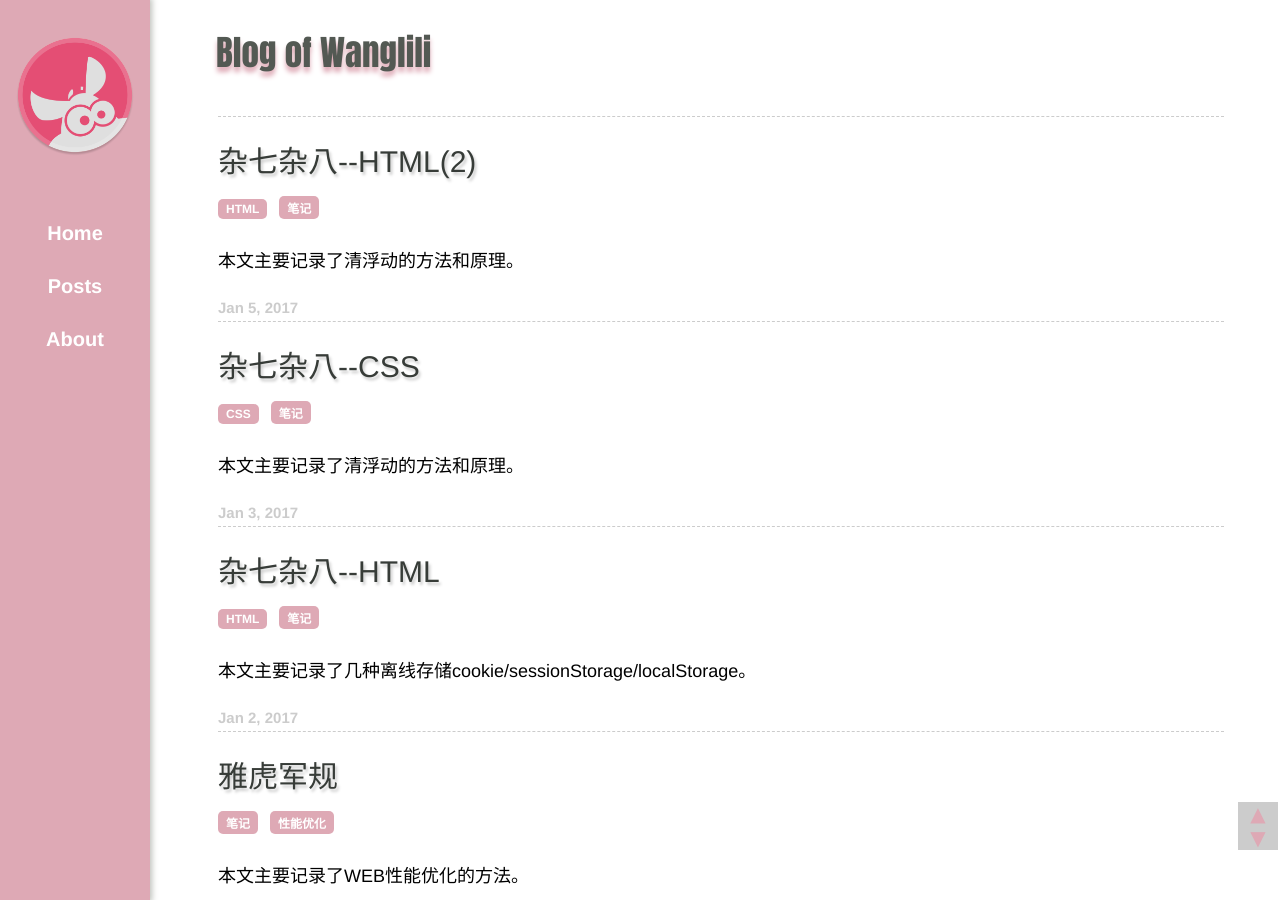
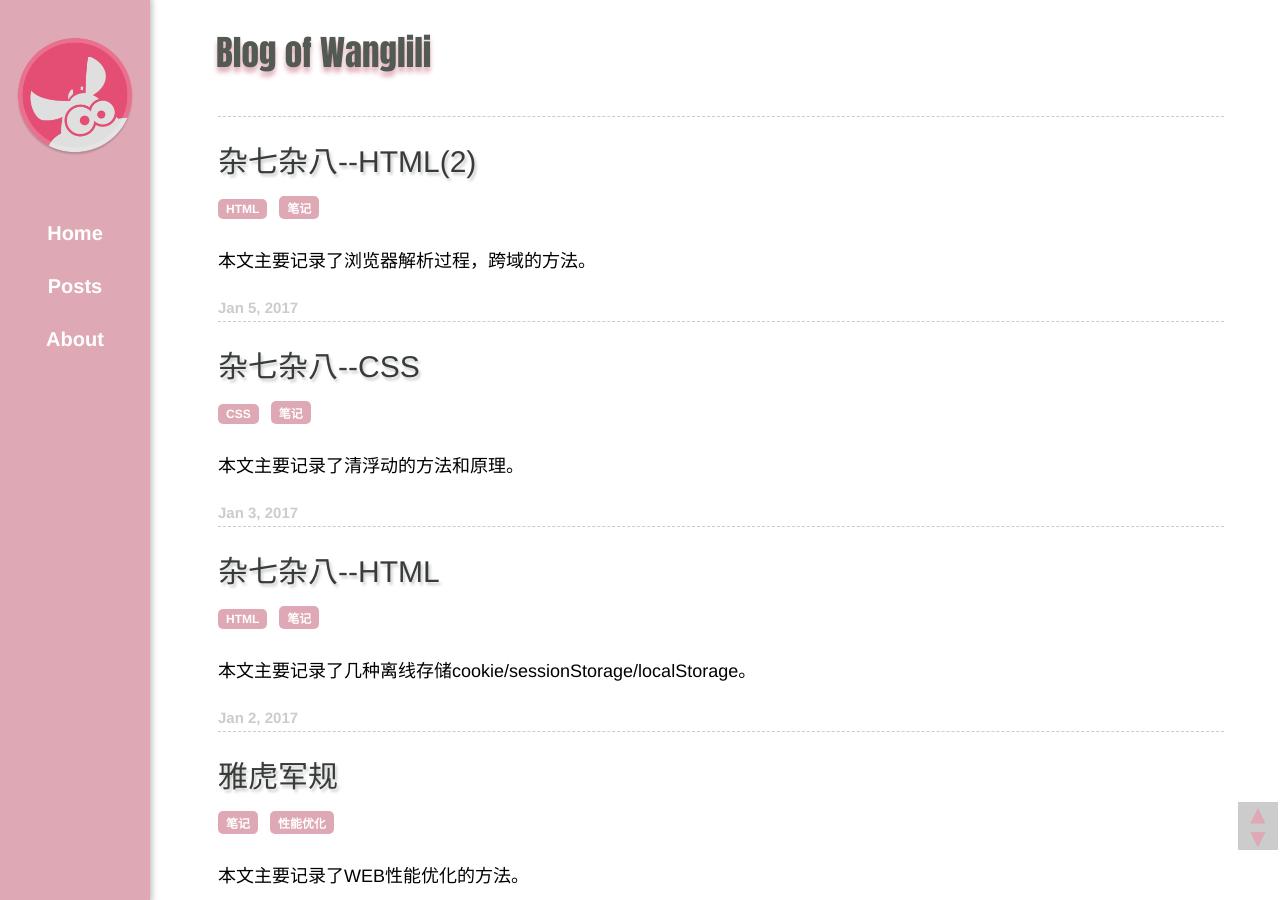
Before and after one commit to Gemini-wang/blog, a Jekyll site: the page built from index.html, in a window 1280 px wide and 900 px high. Built offline with Jekyll 4.4.1, drawn with Linux system fonts in a browser that asks for light colours; nearby versions of some CDN libraries; library files that are not in the unit come from our copies; Markdown is read by kramdown in place of the engine named in the settings; the list of posts is cut into pages by our own code; comment, search, counter and statistics services are not loaded.

Commit message:
Update 2017-01-05-HTML-mixed-two.md

```diff
--- a/_posts/2017-01-05-HTML-mixed-two.md
+++ b/_posts/2017-01-05-HTML-mixed-two.md
@@ -5,7 +5,7 @@ layout: post
 tags:
 - HTML
 - 笔记
-excerpt: 本文主要记录了清浮动的方法和原理。
+excerpt: 本文主要记录了浏览器解析过程，跨域的方法。
 ---
 
 ##浏览器解析
```
